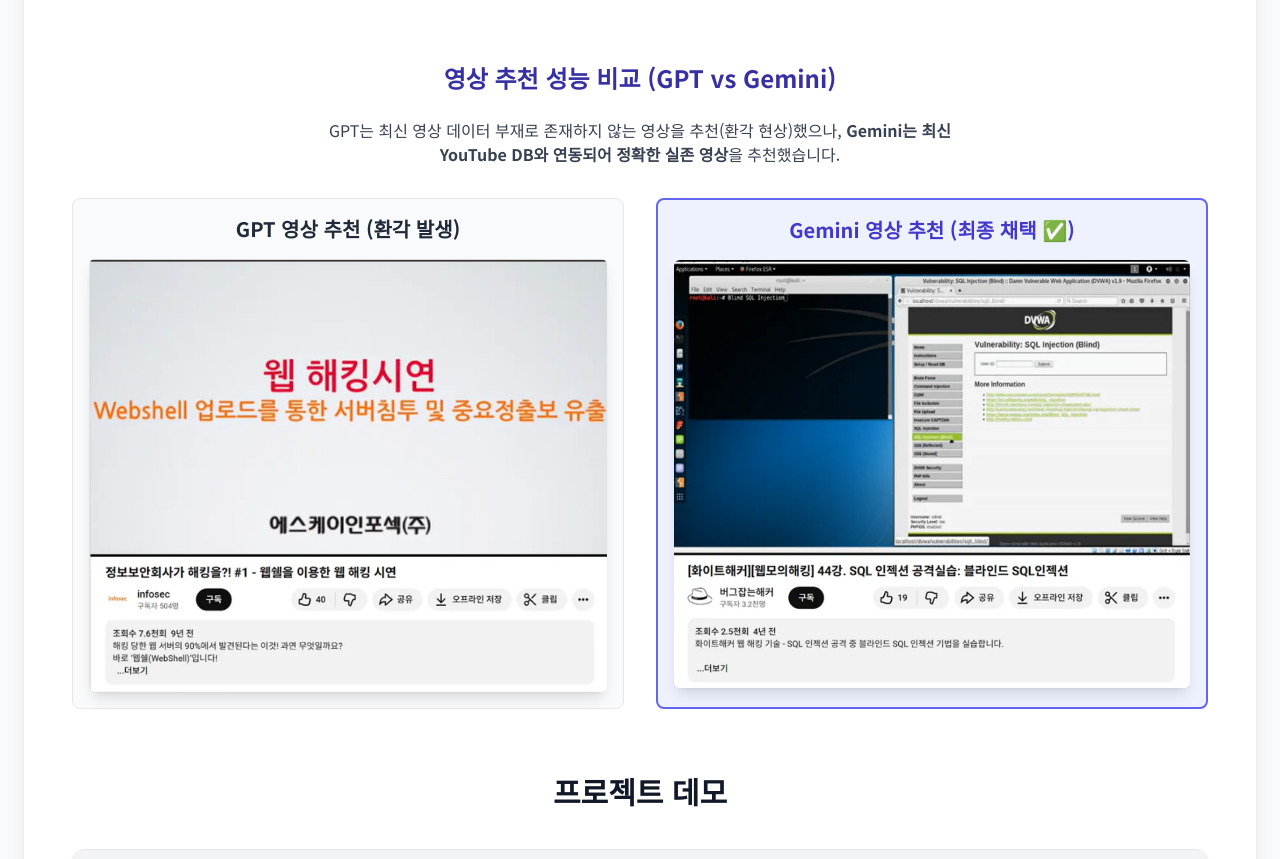
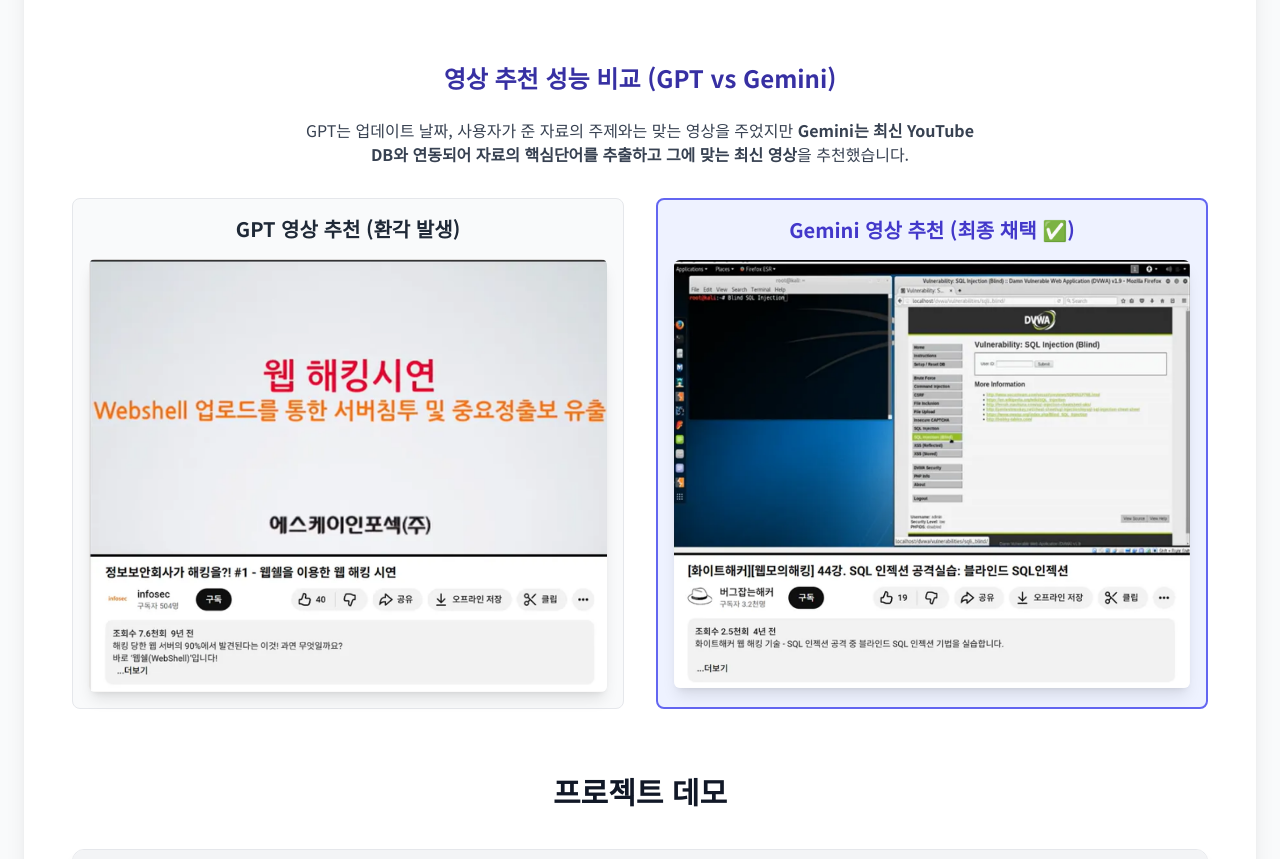
Before and after one commit to haha096/AI_NoteBook_Portfolio, a plain HTML site: page index.html in a window 1280 px wide. Shown: the part 4515-5374 px from the top of the page. Drawn offline with nearby package versions, Linux system fonts and the light colour scheme.

Commit message:
영상 비교분석 부분 수정

```diff
--- a/index.html
+++ b/index.html
@@ -210,7 +210,7 @@
                  <div class="mb-12">
                     <h4 class="text-2xl font-semibold text-center text-indigo-800 mb-6">영상 추천 성능 비교 (GPT vs Gemini)</h4>
                    <p class="text-center text-gray-700 max-w-2xl mx-auto mb-8">
-                        GPT는 최신 영상 데이터 부재로 존재하지 않는 영상을 추천(환각 현상)했으나, <strong>Gemini는 최신 YouTube DB와 연동되어 정확한 실존 영상</strong>을 추천했습니다.
+                        GPT는 업데이트 날짜, 사용자가 준 자료의 주제와는 맞는 영상을 주었지만 <strong>Gemini는 최신 YouTube DB와 연동되어 자료의 핵심단어를 추출하고 그에 맞는 최신 영상</strong>을 추천했습니다.
                    </p>
                    <div class="grid md:grid-cols-2 gap-8">
                        <div class="border rounded-lg p-4 bg-gray-50">
```
